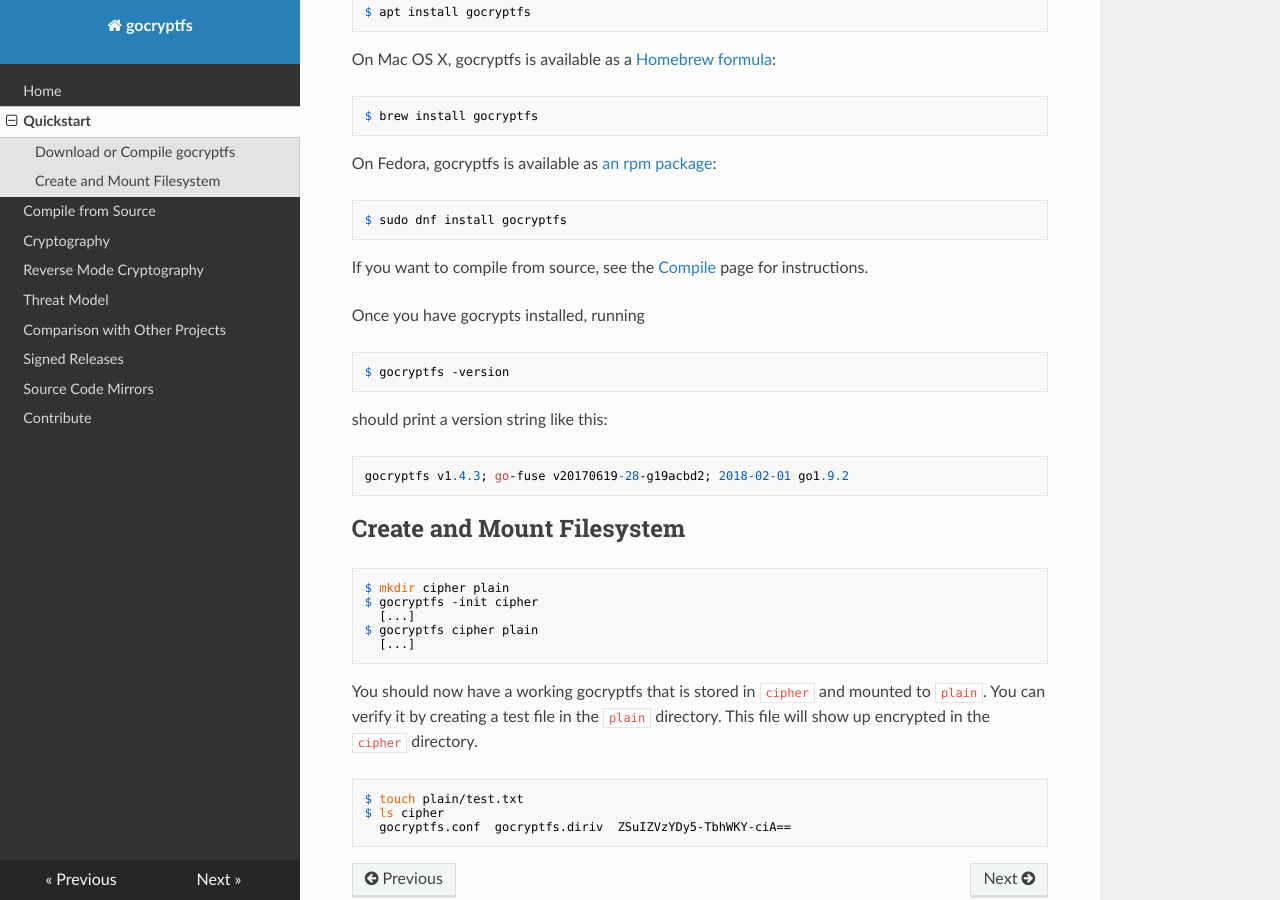
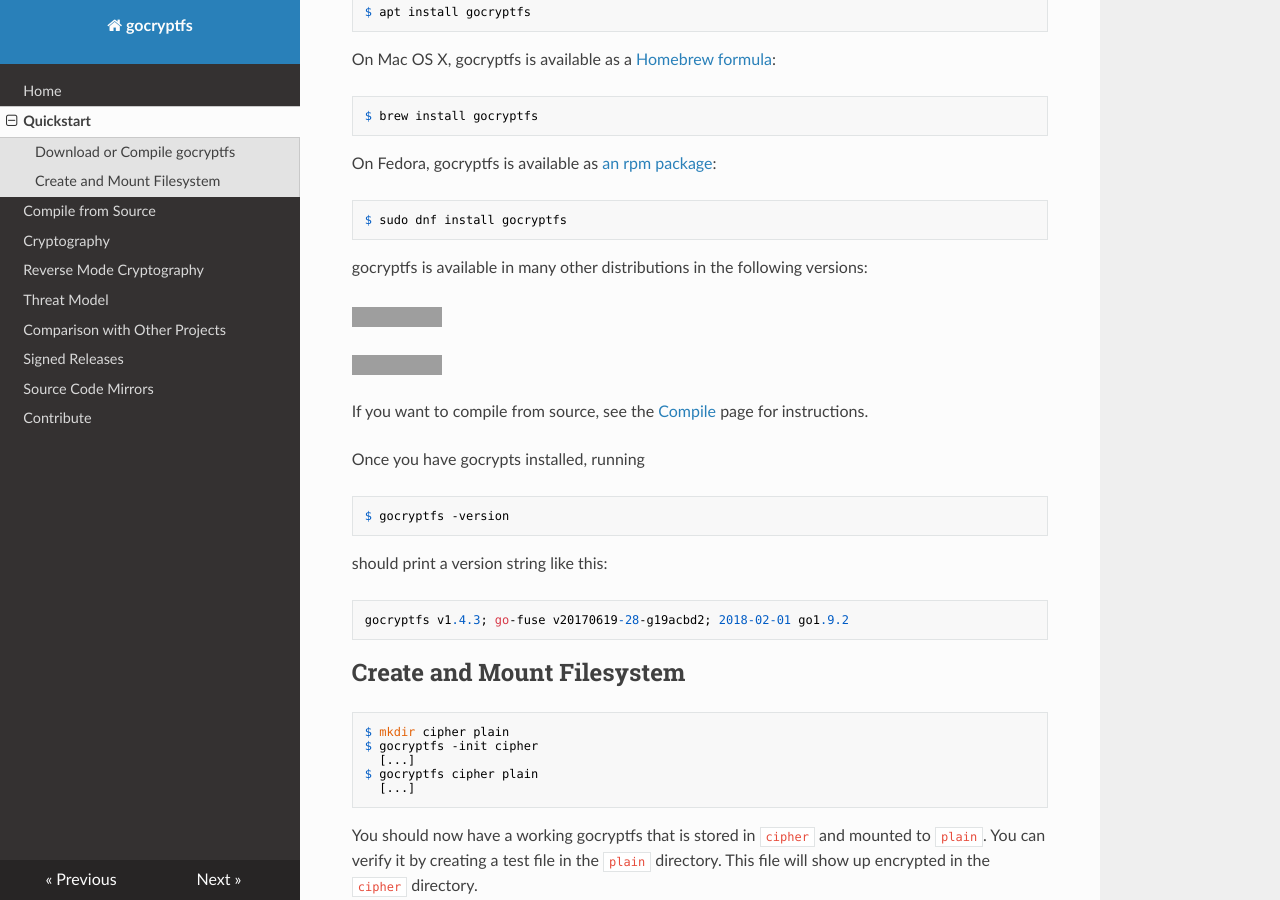
Before and after one commit to rfjakob/gocryptfs-website, an MkDocs documentation site: the page built from docs/quickstart.md, in a window 1280 px wide and 900 px high, scrolled down 344 px. Built offline with MkDocs 1.6.1, drawn with Linux system fonts in a browser that asks for light colours; nearby versions of some CDN libraries; old or Windows-style settings are respelled for this version of MkDocs; grey boxes are pictures that could not be loaded.

Commit message:
Add repology.org badges

```diff
--- a/docs/quickstart.md
+++ b/docs/quickstart.md
@@ -22,6 +22,14 @@ On Fedora, gocryptfs is available as
 [an rpm package](https://src.fedoraproject.org/rpms/golang-github-rfjakob-gocryptfs):
 
     $ sudo dnf install gocryptfs
+
+gocryptfs is available in many other distributions in the following
+versions:
+
+[![Packaging status](https://repology.org/badge/vertical-allrepos/gocryptfs.svg?columns=4)](https://repology.org/project/gocryptfs/versions)
+
+[![Packaging status](https://repology.org/badge/vertical-allrepos/go:github-rfjakob-gocryptfs.svg?columns=5&header=Packaging Status II)](https://repology.org/project/go:github-rfjakob-gocryptfs/versions)
+
 
 If you want to compile from source, see the [Compile](compile.md) page for
 instructions.
```
